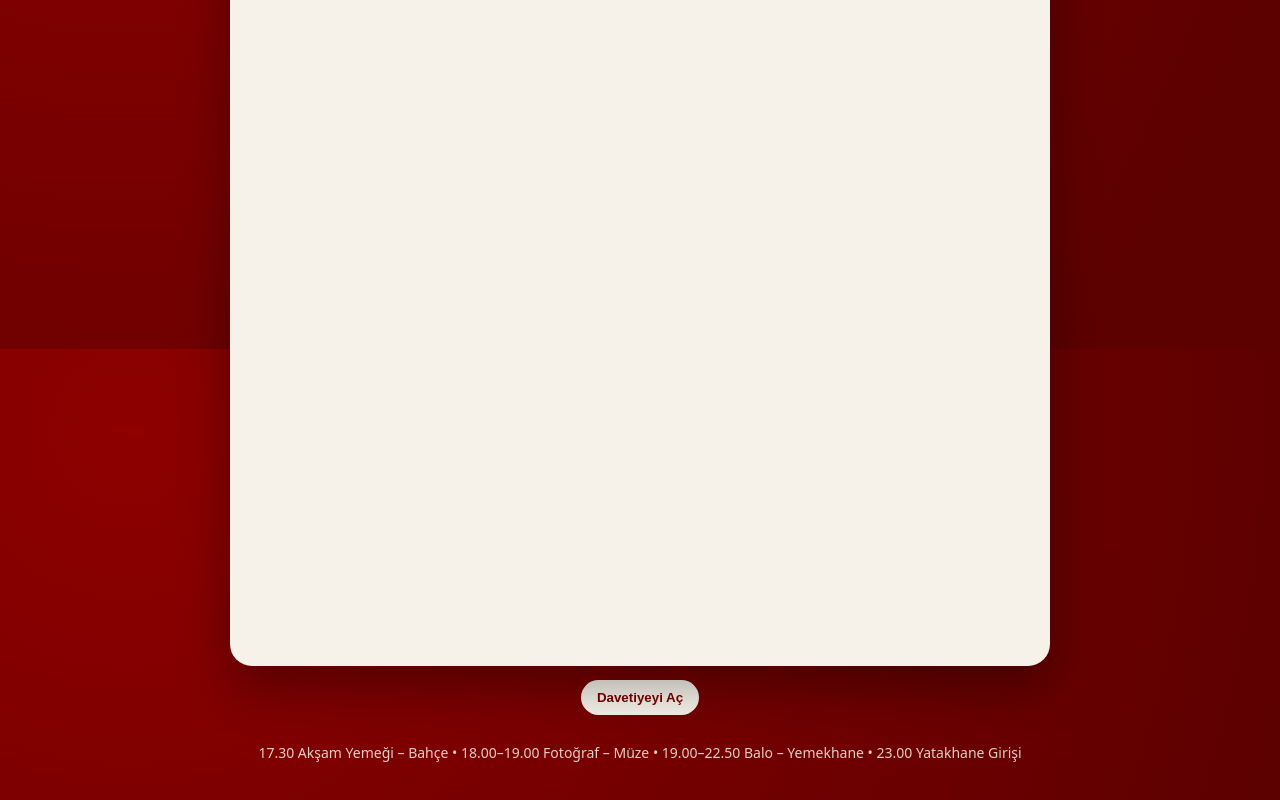
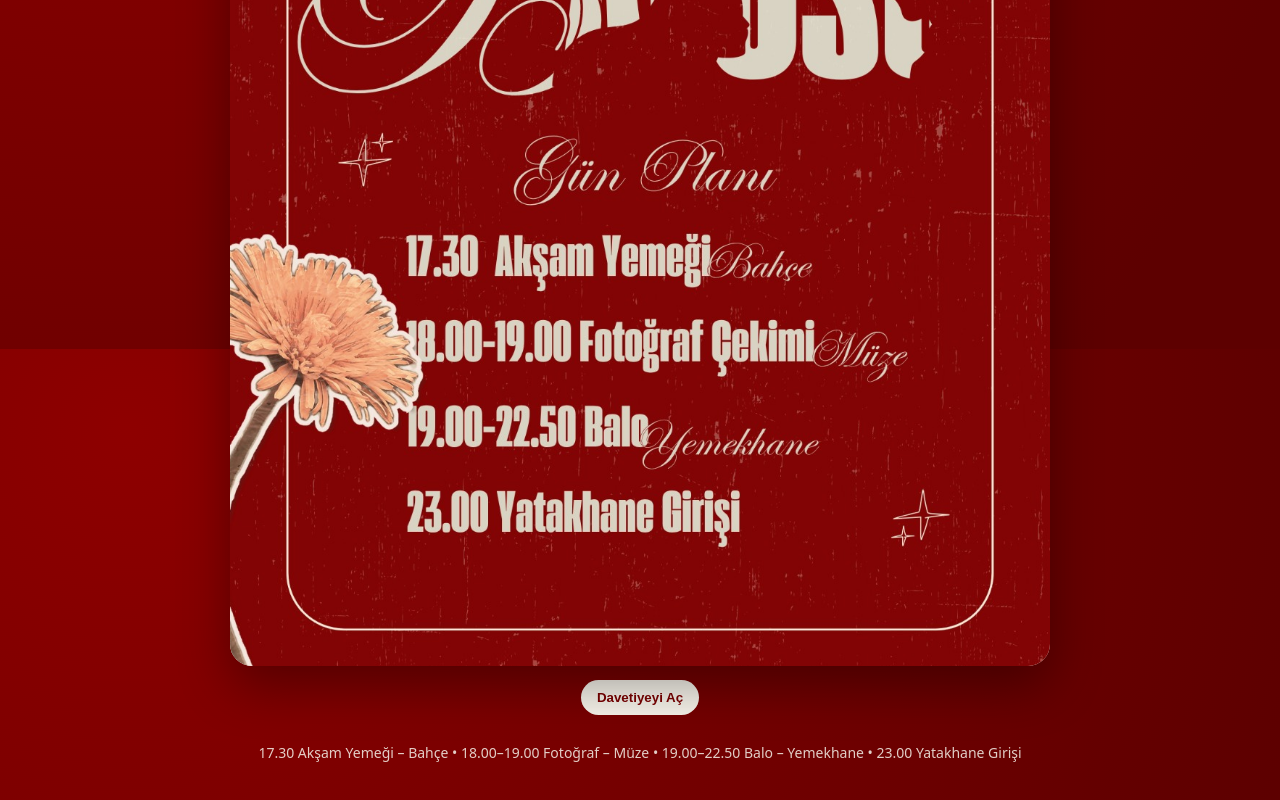
Before and after one commit to eeymens/balo-final, a plain HTML site: page index.html in a window 1280 px wide. Both pictures are taken after a click on the button "Davetiyeyi Aç". Shown: the part 451-1251 px from the top of the page. Drawn offline with Linux system fonts and the light colour scheme.

Commit message:
Update index.html

```diff
--- a/index.html
+++ b/index.html
@@ -46,7 +46,7 @@
         <div class="hint">Tıkla / dokun: Davetiye açılsın</div>
       </div>
       <div class="paper" id="paper" aria-hidden="true">
-        <img src="assets/invitation.jpg" alt="Cumhuriyet Balosu 2025 Davetiyesi">
+        <img src="invitation.jpg" alt="Cumhuriyet Balosu 2025 Davetiyesi">
       </div>
     </div>
     <div class="actions">
```
